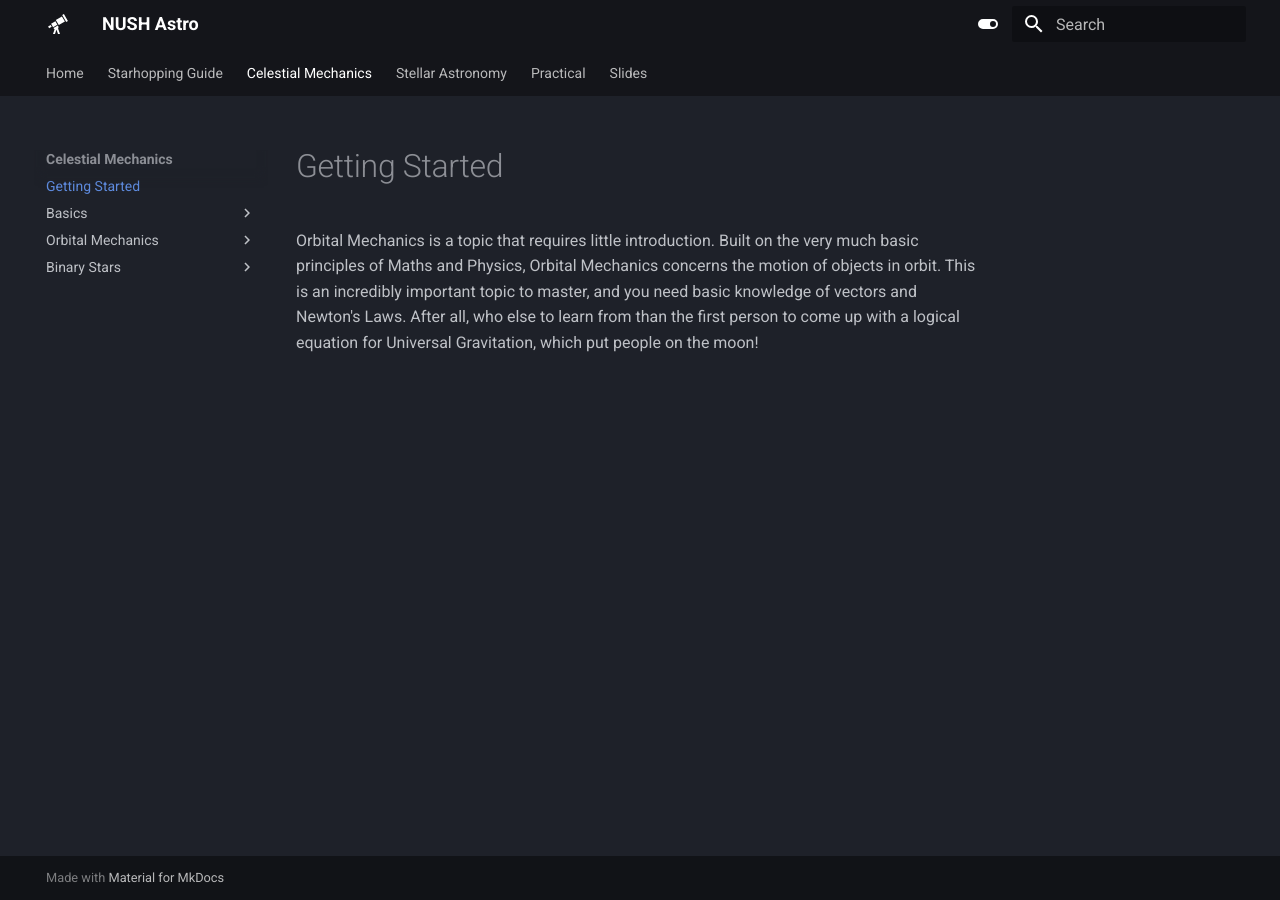
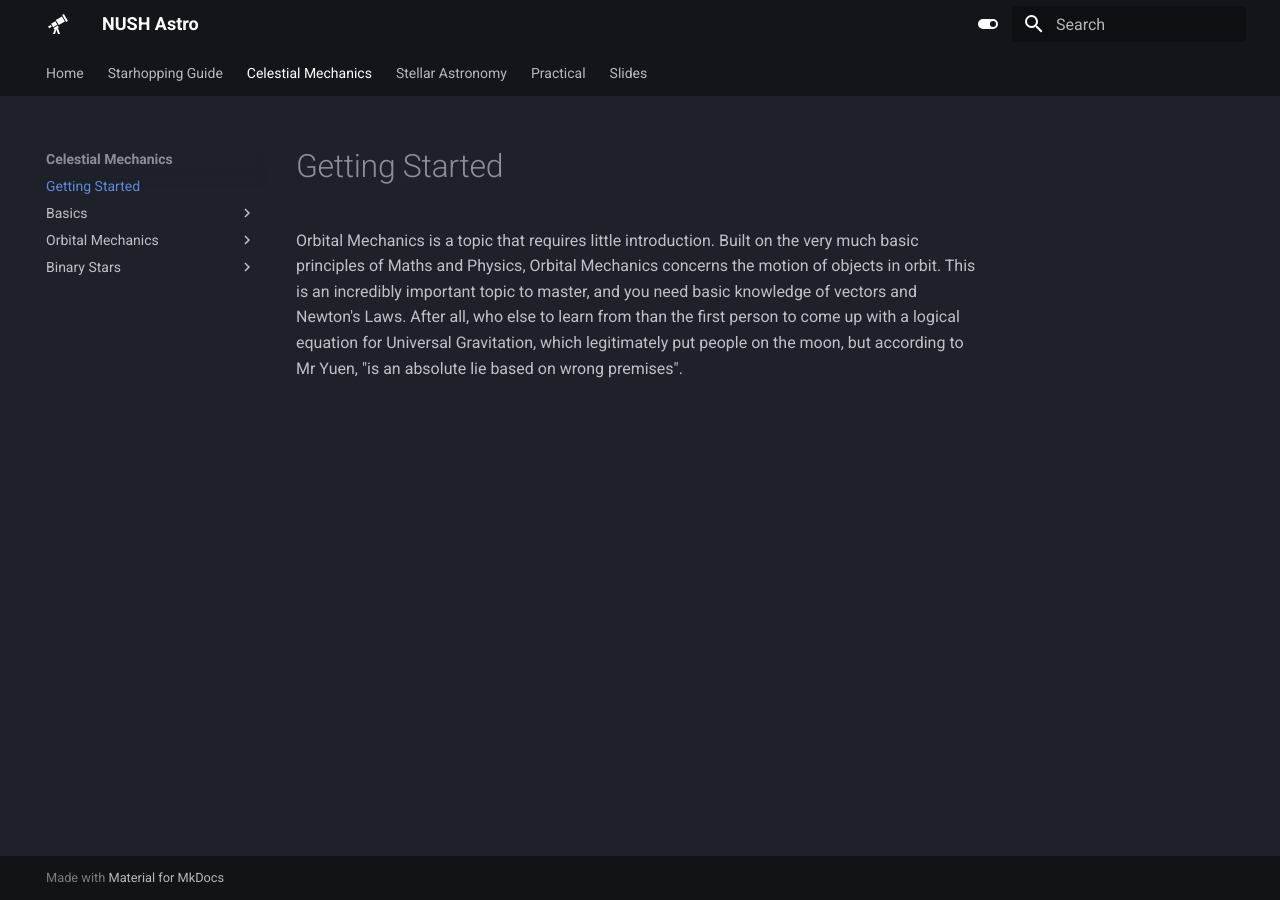
Before and after one commit to nushastro/website, an MkDocs documentation site: the page built from docs/orbital/index.md, in a window 1280 px wide. Built offline with MkDocs 1.6.1 and Material for MkDocs 9.7.7, drawn with Linux system fonts in a browser that asks for light colours.

Commit message:
Update orbital

```diff
--- a/docs/orbital/index.md
+++ b/docs/orbital/index.md
@@ -1,3 +1,3 @@
 # Getting Started
 
-Orbital Mechanics is a topic that requires little introduction. Built on the very much basic principles of Maths and Physics, Orbital Mechanics concerns the motion of objects in orbit. This is an incredibly important topic to master, and you need basic knowledge of vectors and Newton's Laws. After all, who else to learn from than the first person to come up with a logical equation for Universal Gravitation, which put people on the moon!
+Orbital Mechanics is a topic that requires little introduction. Built on the very much basic principles of Maths and Physics, Orbital Mechanics concerns the motion of objects in orbit. This is an incredibly important topic to master, and you need basic knowledge of vectors and Newton's Laws. After all, who else to learn from than the first person to come up with a logical equation for Universal Gravitation, which legitimately put people on the moon, but according to Mr Yuen, "is an absolute lie based on wrong premises".
```
